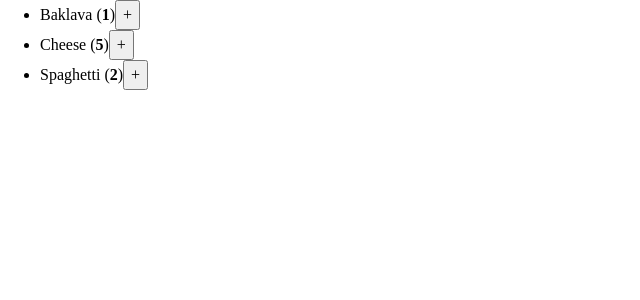
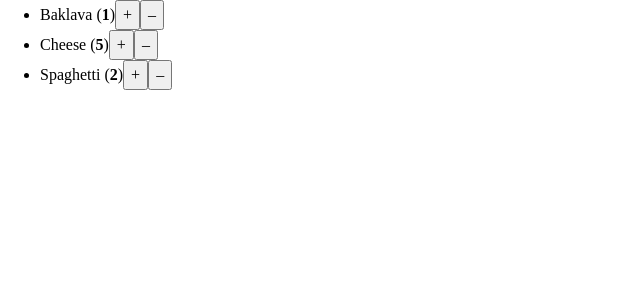
Before and after one commit to takunagai/react-official-tutorial, a React (Create React App) app: page / in a window 1280 px wide. Shown: the top 300 px of the page, without its empty margins (0-640 px from the left). Built offline with nearby package versions, Linux system fonts and the light colour scheme.

Commit message:
状態の配列の更新 8 - Try out some challenges 2 (1に削除ボタンを追加実装。カウントが1のときに「–」を押すと、製品はカートから自動的に削除)

```diff
--- /dev/null
+++ b/src/ShoppingCart2.jsx
@@ -0,0 +1,52 @@
+import { useState } from 'react'
+
+const initialProducts = [
+  { id: 0, name: 'Baklava', count: 1 },
+  { id: 1, name: 'Cheese', count: 5 },
+  { id: 2, name: 'Spaghetti', count: 2 },
+]
+
+export default function ShoppingCart2 () {
+  const [products, setProducts] = useState(initialProducts)
+
+  function handleIncreaseClick (productId) {
+    setProducts(products.map(product => {
+      if (product.id === productId) {
+        return {
+          ...product,
+          count: ++product.count,
+        }
+      }
+      else {
+        return product
+      }
+    }))
+  }
+  function handleDecreaseClick (productId) {
+    let nextProducts = products.map(product => {
+      if (product.id === productId) {
+        return {
+          ...product,
+          count: --product.count
+        }
+      } else {
+          return product // そのまま返す
+      }
+    })
+    nextProducts = nextProducts.filter(p => p.count > 0) // カウントが0以上の要素のみセット
+    setProducts(nextProducts)
+  }
+
+  return (
+    <ul>
+      {products.map(product => (
+        <li key={product.id}>
+          {product.name}{' '}
+          (<b>{product.count}</b>)
+          <button onClick={() => handleIncreaseClick(product.id)}>+</button>
+          <button onClick={() => handleDecreaseClick(product.id)}>–</button>
+        </li>
+      ))}
+    </ul>
+  )
+}
--- a/src/index.js
+++ b/src/index.js
@@ -31,7 +31,8 @@ import './index.css'
 // import List4 from './List4'
 // import BucketList2 from './BucketList2'
 // import BucketList3 from './BucketList3'
-import ShoppingCart from './ShoppingCart'
+// import ShoppingCart from './ShoppingCart'
+import ShoppingCart2 from './ShoppingCart2'
 
 
 const container = document.getElementById('root')
@@ -69,7 +70,8 @@ root.render(
     {/*<List4 />*/}
     {/*<BucketList2 />*/}
     {/*<BucketList3 />*/}
-    <ShoppingCart />
+    {/*<ShoppingCart />*/}
+    <ShoppingCart2 />
   </React.StrictMode>
 )
 
```
Also changed, not shown: 1 other file (tests, documents, lock files or other folders).
